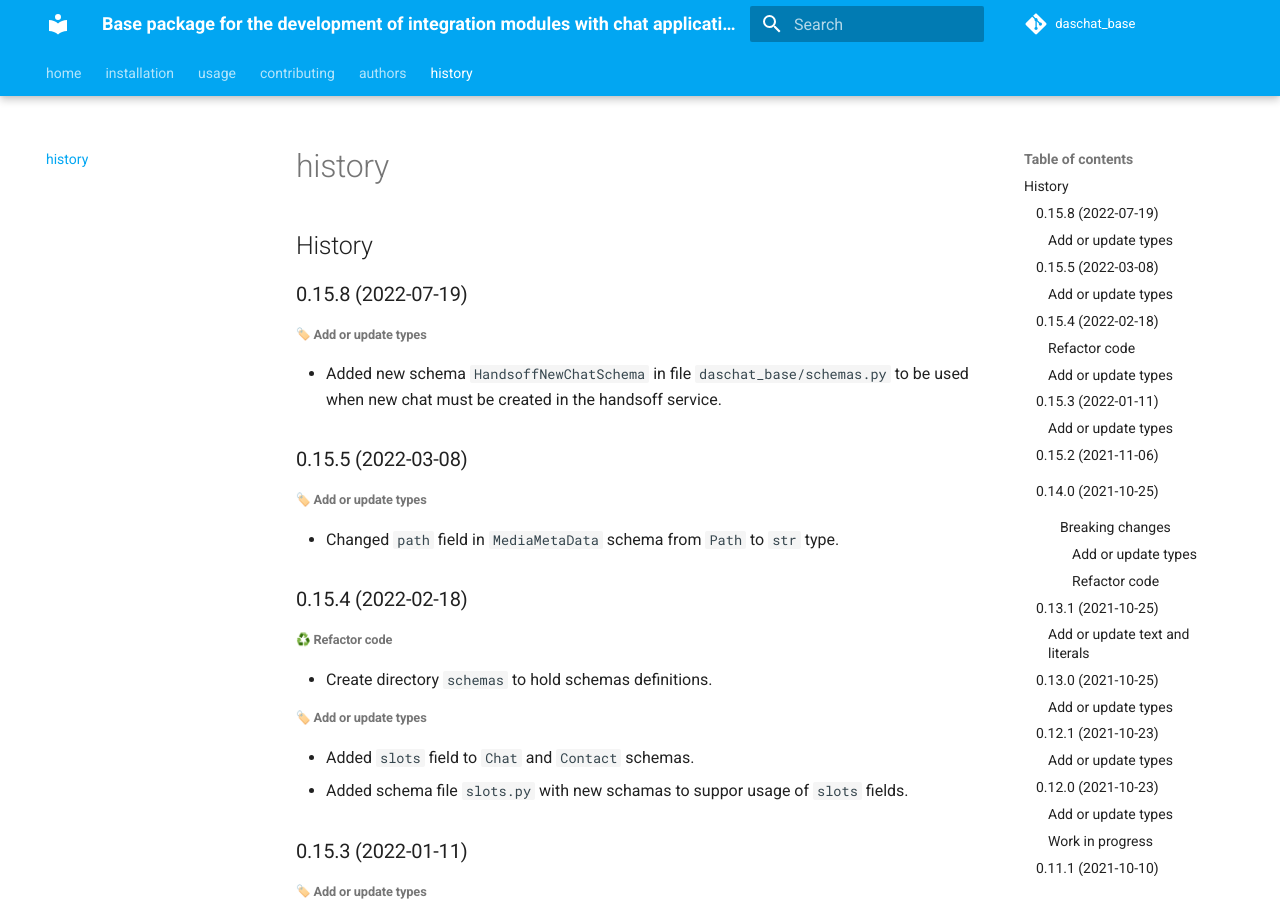
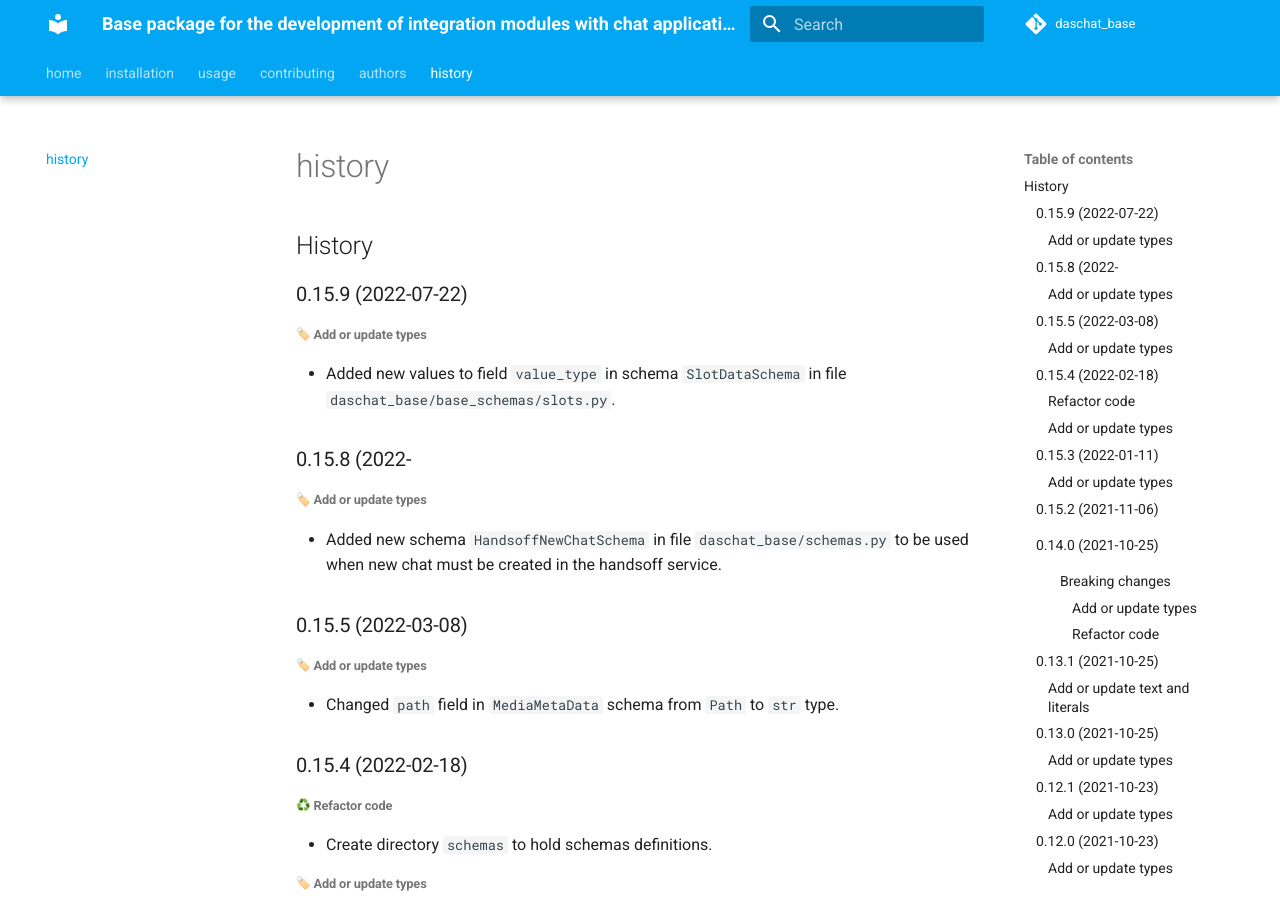
Before and after one commit to daschat-io/daschat_base, an MkDocs documentation site: the page built from docs/history.md, in a window 1280 px wide and 900 px high. Built offline with MkDocs 1.6.1 and Material for MkDocs 9.7.7, drawn with Linux system fonts in a browser that asks for light colours; emoji names are drawn with the system emoji font; comment, search, counter and statistics services are not loaded.

Commit message:
Added new values to field  in schema  in file .

```diff
--- a/HISTORY.md
+++ b/HISTORY.md
@@ -1,7 +1,12 @@
 # History
 
-## 0.15.8 (2022-07-19)
+## 0.15.9 (2022-07-22)
 
+##### :label: Add or update types
+
+* Added new values to field `value_type` in schema `SlotDataSchema` in file `daschat_base/base_schemas/slots.py`.
+
+## 0.15.8 (2022-
 ##### :label: Add or update types
 
 * Added new schema `HandsoffNewChatSchema` in file `daschat_base/schemas.py` to be used when new chat must be created in the handsoff service.
```
